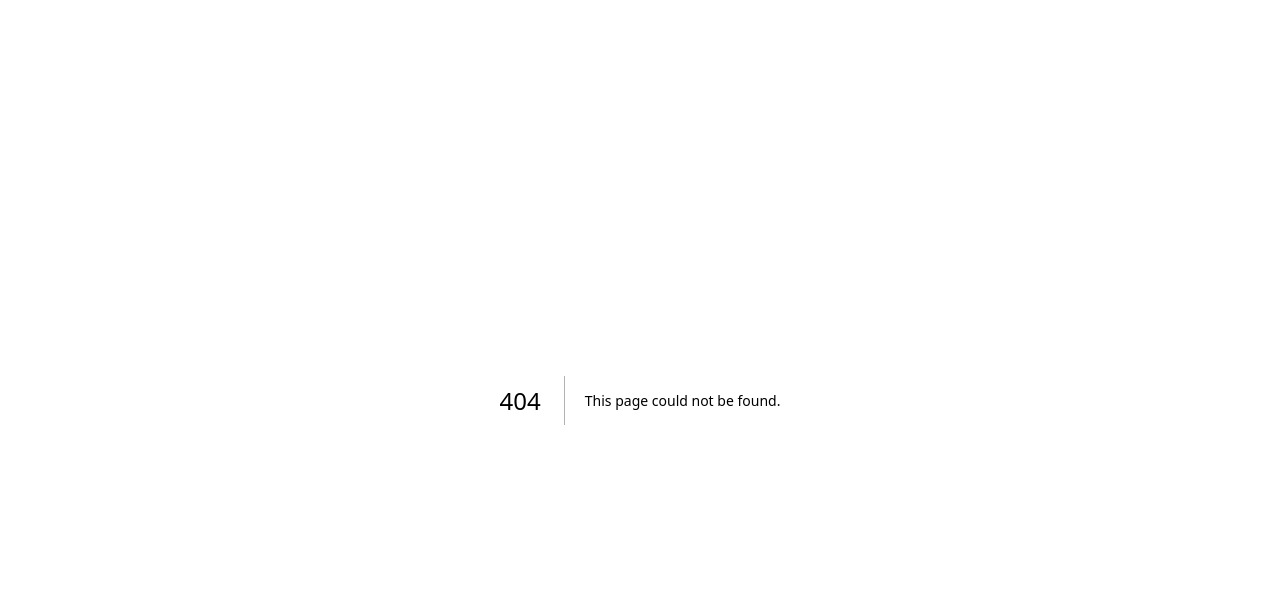
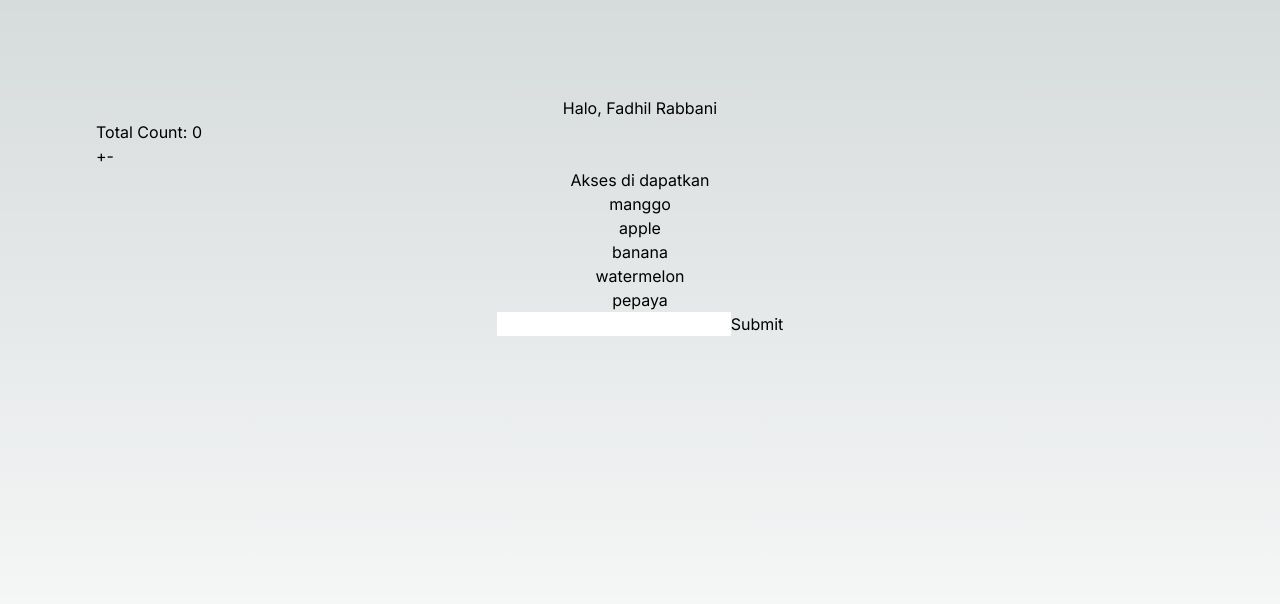
Before and after one commit to fadhil1806/belajar-react, a Next.js app: page /latihan-react-2 in a window 1280 px wide. Before the commit this address had no page. Shown: the top 604 px of the page. Built offline with nearby package versions, Linux system fonts and the light colour scheme.

Commit message:
tugas latihan react 2

```diff
--- a/app/belajar-react-2/page.js
+++ b/app/belajar-react-2/page.js
@@ -1,5 +1,6 @@
 'use client'
 import React, { useState } from 'react';
+import TodoApp from '../todo-list-latihan-react-2/todo';
 
 function Welcome(props) {
     return <h1>Welcome back, {props.name}</h1>
@@ -56,10 +57,6 @@ function NameForm() {
         </form>
     )
 
-    // const handleSubmit = (event) => {
-    //     alert('Nama yang diinput: ' + value);
-    //     event.preventDefault(); // Mencegah default action dari form submit
-    //   }
 
 }
 
@@ -83,6 +80,7 @@ export default function Home() {
             <Greeting isLoggedIn={false}></Greeting>
             <NumberList />
             <NameForm />
+            <TodoApp/>
         </main>
     )
 }
--- /dev/null
+++ b/app/latihan-react-2/layout.js
@@ -0,0 +1,17 @@
+import { Inter } from "next/font/google";
+import '../globals.css';
+
+const inter = Inter({ subsets: ["latin"] });
+
+export const metadata = {
+  title: "Create Next App",
+  description: "Generated by create next app",
+};
+
+export default function RootLayout({ children }) {
+  return (
+    <html lang="en">
+      <body className={inter.className}>{children}</body>
+    </html>
+  );
+}
--- /dev/null
+++ b/app/latihan-react-2/page.js
@@ -0,0 +1,77 @@
+// Latihan:
+// Buat komponen sederhana menggunakan JSX dan render di halaman HTML.
+// Gunakan props untuk mengirim data ke komponen.
+// Buat komponen yang memiliki state dan ubah state melalui event handler.
+// Buat conditional rendering menggunakan if atau ternary operator.
+// Buat daftar elemen dengan menggunakan key yang unik.
+// Buat form yang menerima input dari pengguna dan menampilkan hasilnya
+
+'use client'
+import { useState } from "react"
+
+function Introduction(props) {
+    return (
+        <h1>Halo, {props.name}</h1>
+    )
+}
+
+function Login(props) {
+    return (
+      <>
+          {props.status ? (
+            <h1>Akses di dapatkan</h1>
+        ) : (
+            <h1>Akses tidak ada</h1>
+        )}
+      </>
+    )
+}
+
+function FormUser() {
+    const [value, setValue] = useState('')
+    const handleInput = () => setValue(event.target.value)
+
+    const showValue = () => {
+        return (
+            alert('Value form yang kamu kirim adalah ' + value)
+        )
+    }
+
+    return (
+        <form onSubmit={showValue}>
+            <input type="text" value={value}  onChange={handleInput}></input>
+            <button type="submit">Submit</button>
+        </form>
+    )
+}
+
+export default function Index() {
+    const [count, setCount] = useState(0)
+
+    function increment () {
+        setCount(count + 1)
+    }
+    function decrement() {
+        setCount(count - 1)
+    }
+
+    const fruits = ['manggo', 'apple', 'banana', 'watermelon', 'pepaya']
+
+    return (
+        <main className="flex min-h-screen flex-col items-center  p-24">
+            <Introduction name="Fadhil Rabbani" />
+
+            <div className="d-flex container">
+                <p>Total Count: {count}</p>
+                <button onClick={increment}>+</button>
+                <button onClick={decrement}>-</button>
+            </div>
+            <Login status={true} />
+
+            {fruits.map(fruit => (
+                <div key={fruit}>{fruit}</div>
+            ))}
+            <FormUser/>
+        </main>
+    )
+}
--- /dev/null
+++ b/app/todo-list-latihan-react-2/page.js
@@ -0,0 +1,7 @@
+import TodoApp from "./todo";
+
+export default function Index() {
+    return (
+        <TodoApp/>
+    )
+}
--- /dev/null
+++ b/app/todo-list-latihan-react-2/todo.js
@@ -0,0 +1,44 @@
+'use client'
+import { useState } from "react";
+
+function FormTodo() {
+    const [data, setData] = useState([])
+    const [text, setText] = useState('')
+    const [status, setStatus] = useState('')
+
+    const handleChangeText = () => setText(event.target.value)
+    const handleChangeStatus = () => setStatus(event.target.value)
+
+    const addTodo = (event) => {
+        event.preventDefault();
+        const newData = { id: data.length + 1, text: text, status: status }
+        setData([...data, newData]);
+        setText('');
+        setStatus('');
+    }
+
+    const removeTodo = (id) => {
+        setData(data.filter(todo => todo.id !== id));
+    };
+
+    return (
+        <form onSubmit={addTodo}>
+            <label>Text  : <input type='text' value={text} onChange={handleChangeText}></input></label>
+            <label>Status: <input type='text' value={status} onChangeq={handleChangeStatus}></input></label>
+            <button type="submit">Submit</button>
+            <ul>
+                {data.map(todo => (
+                    <li key={todo.id}>Text: {todo.text} - Status: {todo.status == 'selesai' ? 'true' : 'false'} <button onClick={() => removeTodo(todo.id)}>Remove</button></li>
+                ))}
+            </ul>
+        </form>
+    )
+}
+
+export default function TodoApp() {
+    return (
+        <>
+            <FormTodo />
+        </>
+    )
+}
```
